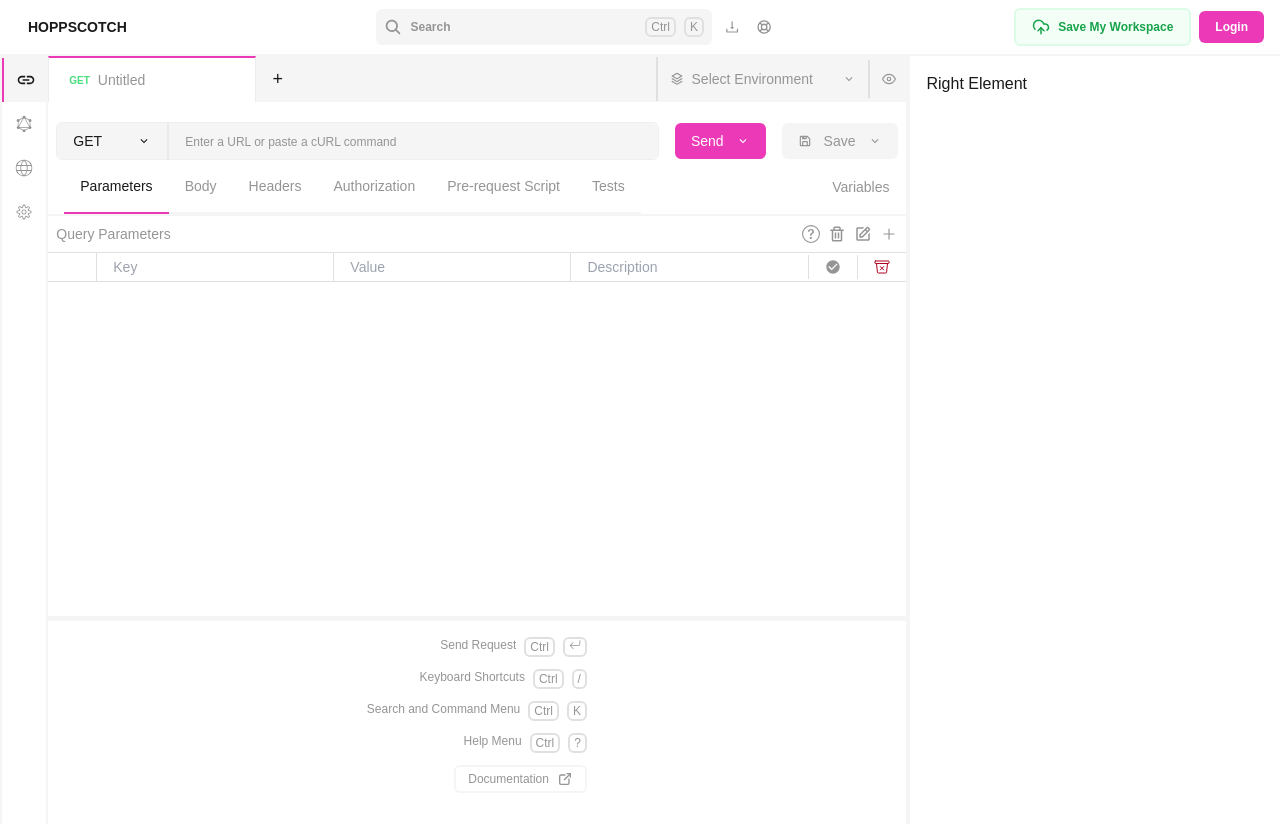
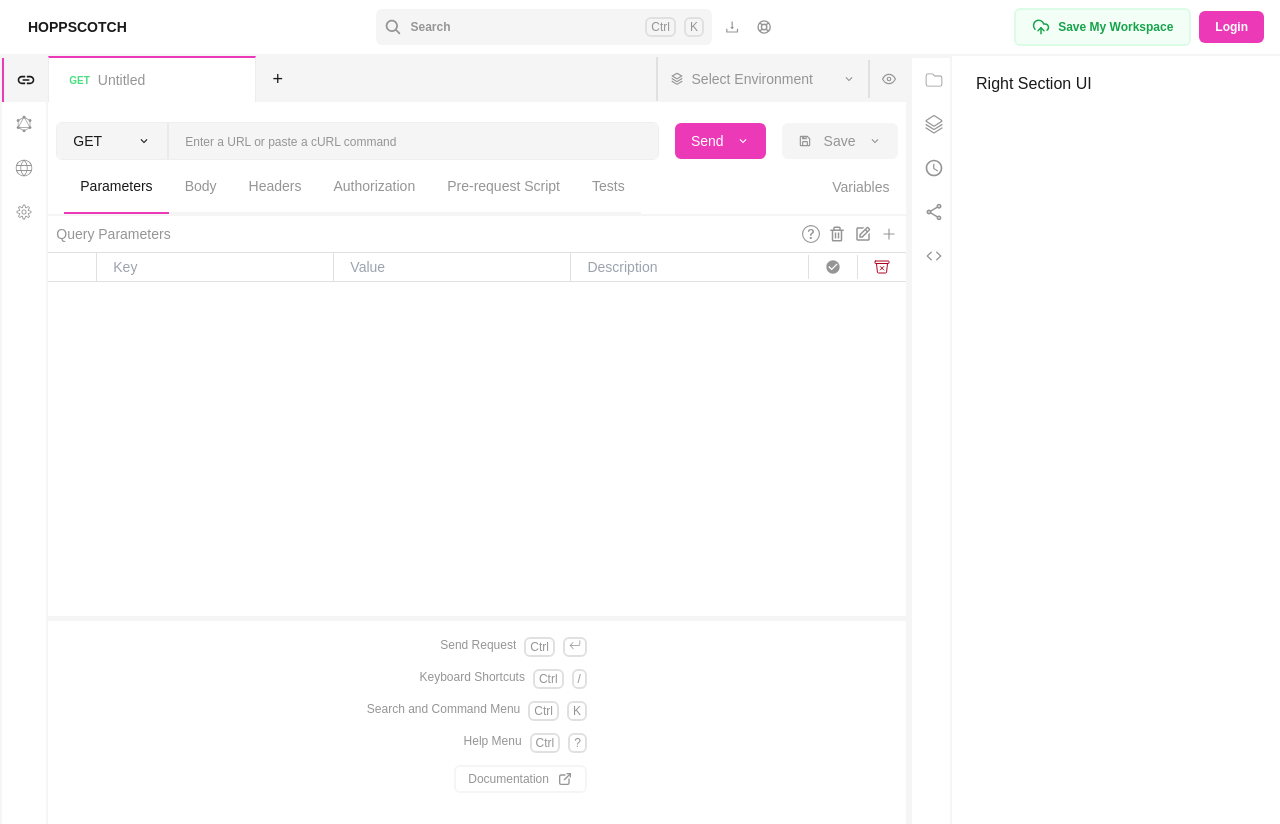
Before and after one commit to abodaa/hoppscotch-clone, a Next.js app: page / in a window 1280 px wide. Shown: the top 824 px of the page. Built offline with nearby package versions, Linux system fonts and the light colour scheme.

Commit message:
Final push before for submission

```diff
--- a/package.json
+++ b/package.json
@@ -12,7 +12,8 @@
     "next": "15.1.6",
     "react": "^19.0.0",
     "react-dom": "^19.0.0",
-    "react-icons": "^5.4.0"
+    "react-icons": "^5.4.0",
+    "react-tooltip": "^5.28.0"
   },
   "devDependencies": {
     "@eslint/eslintrc": "^3",
--- a/src/app/layout.js
+++ b/src/app/layout.js
@@ -1,5 +1,8 @@
 import { Geist, Geist_Mono } from "next/font/google";
 import "./globals.css";
+
+// import RightSectionSideBar from "@/components/RightSectionSideBar";
+
 
 import Header from "@/components/Header";
 import Sidebar from "@/components/Sidebar";
@@ -29,6 +32,7 @@
         <div className="flex items-start h-screen">
           <Sidebar />
           {children}
+          {/* <RightSectionSideBar /> */}
         </div>
       </body>
     </html>
--- a/src/app/page.js
+++ b/src/app/page.js
@@ -3,6 +3,8 @@
 import Response from "@/components/Response";
 import { useState, useRef } from "react";
 import RequestTab from "@/components/RequestTab";
+import RightSectionSideBar from "@/components/RightSectionSideBar";
+import RightSectionContent from "@/components/RightSectionContent";
 const RestRequestPage = (props) => {
   const containerRef = useRef(null);
   const [leftWidth, setLeftWidth] = useState("70%");
@@ -125,10 +127,11 @@
 
         {/* Right Pane */}
         <div
-          className="overflow-auto p-4 min-w-[30%]"
+          className="overflow-auto flex items-start justify-between gap-2 min-w-[30%]"
           style={{ width: `calc(100% - ${leftWidth} - 5px)` }}
         >
-          Right Element
+          <RightSectionSideBar />
+          <RightSectionContent />
         </div>
       </div>
     </>
--- /dev/null
+++ b/src/components/RightSectionContent.jsx
@@ -0,0 +1,9 @@
+import React from 'react'
+
+export default function RightSectionContent() {
+  return (
+    <div className="w-full p-4">
+      Right Section UI
+    </div>
+  );
+}
--- /dev/null
+++ b/src/components/RightSectionSideBar.jsx
@@ -0,0 +1,48 @@
+"use client";
+import { Tooltip } from "react-tooltip";
+
+import { CiFolderOn } from "react-icons/ci";
+import { GoStack } from "react-icons/go";
+import { MdAccessTime } from "react-icons/md";
+import { MdOutlineShare } from "react-icons/md";
+import { IoIosCode } from "react-icons/io";
+
+import Link from "next/link";
+
+import { usePathname } from "next/navigation";
+export default function Sidebar() {
+  const pathName = usePathname();
+
+  const menuItems = [
+    { Icon: CiFolderOn, label: "Collections", route: "#" },
+    { Icon: GoStack, label: "Environmnents", route: "#" },
+    { Icon: MdAccessTime, label: "History", route: "#" },
+    { Icon: MdOutlineShare, label: "Shared Requests", route: "#" },
+    { Icon: IoIosCode, label: "Generate Code", route: "#" },
+  ];
+
+  return (
+    <div className="border-2 w-fit border-cardbackground flex flex-col h-screen text-secondarytext">
+      {/* Tooltip component */}
+      <Tooltip id="menu-tooltip" place="left" type="dark" effect="float" />
+      {menuItems.map(({ Icon, label, route }, index) => {
+        const isActive = pathName === route;
+        return (
+          <Link
+            href={route}
+            key={index}
+            className={`p-3 text-xl transition-colors duration-300 ease-in-out ${
+              isActive
+                ? "text-primaryaccent"
+                : "hover:text-foreground text-secondarytext"
+            }`}
+            data-tooltip-id="menu-tooltip"
+            data-tooltip-content={label}
+          >
+            <Icon />
+          </Link>
+        );
+      })}
+    </div>
+  );
+}
--- a/src/components/Sidebar.jsx
+++ b/src/components/Sidebar.jsx
@@ -1,4 +1,6 @@
 "use client";
+import { Tooltip } from "react-tooltip";
+
 import { MdInsertLink } from "react-icons/md";
 import { BiLogoGraphql } from "react-icons/bi";
 import { CiGlobe } from "react-icons/ci";
@@ -17,8 +19,10 @@
     { Icon: CiSettings, label: "Community", route: "/community" },
   ];
   return (
-    <div className="border-2 border-cardbackground flex flex-col h-screen text-secondarytext">
-      {menuItems.map(({ Icon, label, route }, index) => {
+    <div className="border-2 border-cardbackground flex flex-col h-screen text-secondarytext z-30">
+      {/* Tooltip component */}
+      <Tooltip id="sidebar-menu-tooltip" place="right" />
+      {menuItems.map(({ Icon, route, label }, index) => {
         const isActive = pathName === route;
         return (
           <Link
@@ -29,6 +33,8 @@
                 ? "border-primaryaccent border-l-2 text-foreground bg-cardbackground"
                 : "hover:bg-cardbackground text-secondarytext"
             }`}
+            data-tooltip-id="sidebar-menu-tooltip"
+            data-tooltip-content={label}
           >
             <Icon />
           </Link>
```
Also changed, not shown: 1 other file (tests, documents, lock files or other folders).
